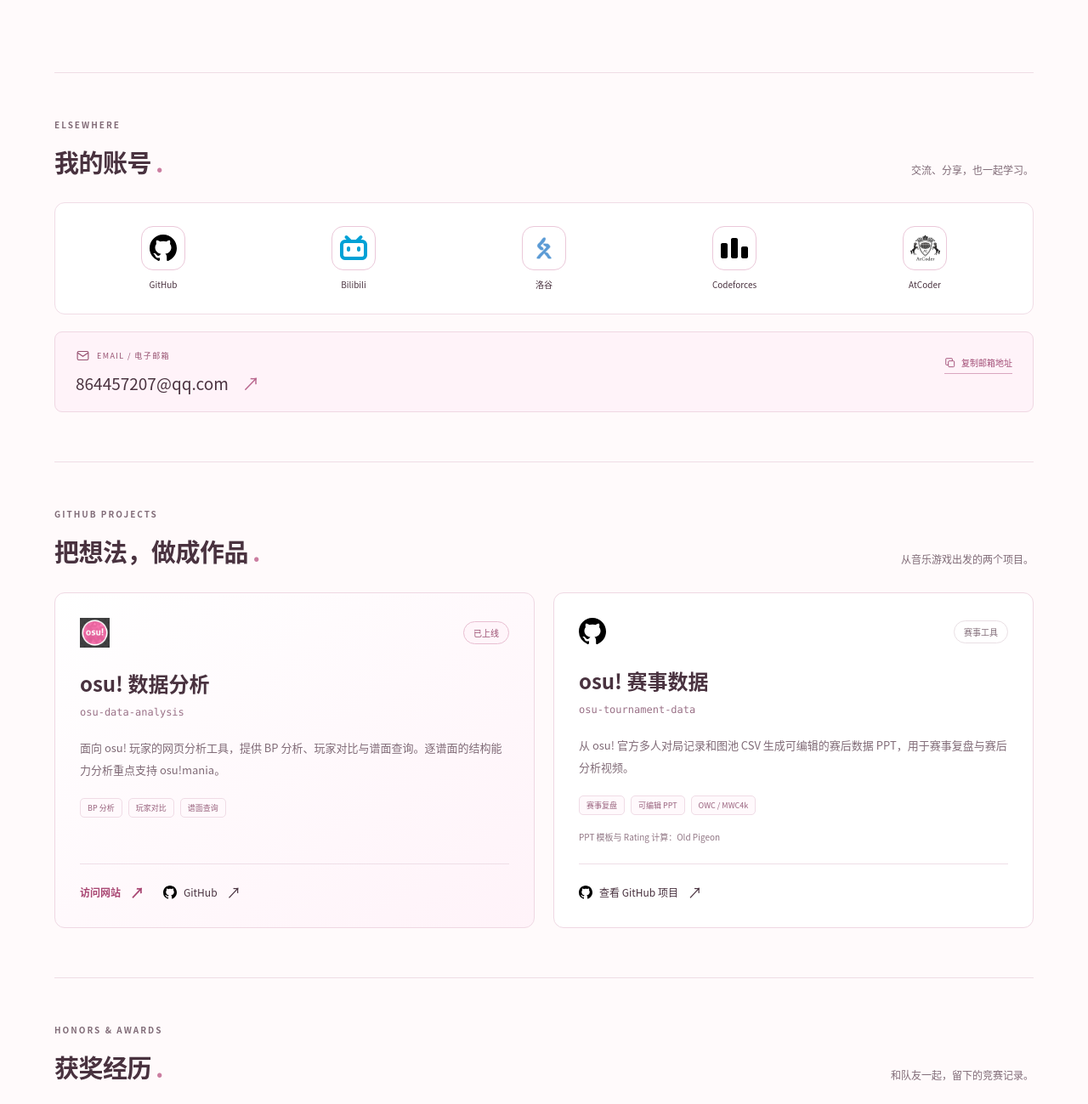
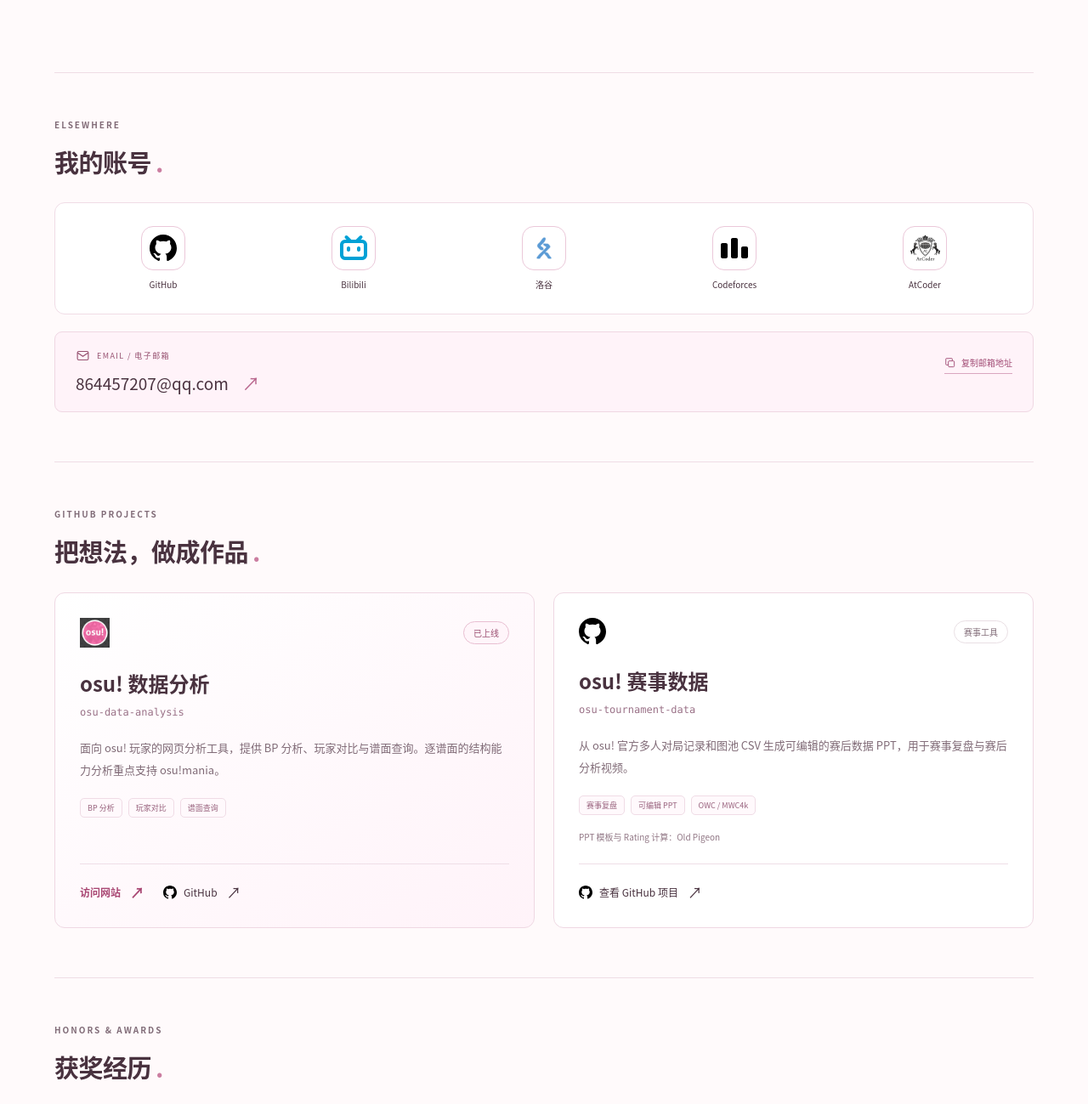
Before and after one commit to ToiletWater1234/ToiletWater1234.github.io, a plain HTML site: page index.html in a window 1280 px wide. Shown: the part 721-2020 px from the top of the page at 85% size. Drawn offline with Linux system fonts and the light colour scheme.

Commit message:
Remove secondary text beside section headings

```diff
--- a/index.html
+++ b/index.html
@@ -52,10 +52,7 @@
         </section>
 
         <section class="accounts-section" id="accounts" aria-labelledby="accounts-title">
-          <div class="section-heading section-heading-row">
-            <div><p class="eyebrow">ELSEWHERE</p><h2 id="accounts-title">我的账号<span class="heading-dot">.</span></h2></div>
-            <p class="section-description">交流、分享，也一起学习。</p>
-          </div>
+          <div class="section-heading"><p class="eyebrow">ELSEWHERE</p><h2 id="accounts-title">我的账号<span class="heading-dot">.</span></h2></div>
           <nav class="social-links" aria-label="我的非游戏网站账号">
             <a class="social-link" href="https://github.com/ToiletWater1234" target="_blank" rel="noopener noreferrer" aria-label="我的 GitHub 主页（在新标签页打开）"><span class="social-icon"><img src="./assets/icons/github.svg" width="32" height="32" alt=""></span><span>GitHub</span></a>
             <a class="social-link" href="https://space.bilibili.com/496872941" target="_blank" rel="noopener noreferrer" aria-label="我的 Bilibili 主页（在新标签页打开）"><span class="social-icon"><img src="./assets/icons/bilibili.ico" width="32" height="32" alt=""></span><span>Bilibili</span></a>
@@ -70,7 +67,7 @@
         </section>
 
         <section class="projects-section" id="projects" aria-labelledby="projects-title">
-          <div class="section-heading section-heading-row"><div><p class="eyebrow">GITHUB PROJECTS</p><h2 id="projects-title">把想法，做成作品<span class="heading-dot">.</span></h2></div><p class="section-description">从音乐游戏出发的两个项目。</p></div>
+          <div class="section-heading"><p class="eyebrow">GITHUB PROJECTS</p><h2 id="projects-title">把想法，做成作品<span class="heading-dot">.</span></h2></div>
           <div class="project-grid">
             <article class="project-card project-card-featured">
               <div class="project-topline"><img src="./assets/icons/osu.png" width="35" height="35" alt=""><span class="project-badge">已上线</span></div>
@@ -93,7 +90,7 @@
         </section>
 
         <section class="awards-section" id="awards" aria-labelledby="awards-title">
-          <div class="section-heading section-heading-row"><div><p class="eyebrow">HONORS &amp; AWARDS</p><h2 id="awards-title">获奖经历<span class="heading-dot">.</span></h2></div><p class="section-description">和队友一起，留下的竞赛记录。</p></div>
+          <div class="section-heading"><p class="eyebrow">HONORS &amp; AWARDS</p><h2 id="awards-title">获奖经历<span class="heading-dot">.</span></h2></div>
           <div class="award-grade" aria-labelledby="freshman-awards-title">
             <h3 class="award-grade-title" id="freshman-awards-title">大一</h3>
             <div class="awards-grid">
@@ -129,7 +126,7 @@
             </figure>
           </div>
 
-          <div class="sticker-heading"><h3>棠棠的表情簿<span class="heading-dot">.</span></h3><span>点开看看她的小表情 <span aria-hidden="true">↗</span></span></div>
+          <div class="sticker-heading"><h3>棠棠的表情簿<span class="heading-dot">.</span></h3></div>
           <div class="sticker-gallery">
             <figure class="sticker-card"><a href="./assets/oc/feitang-hooray.webp" target="_blank" rel="noopener noreferrer" aria-label="查看绯棠的好耶表情包大图（在新标签页打开）"><img src="./assets/oc/feitang-hooray.webp" width="600" height="600" loading="lazy" alt="绯棠开心举起双手的好耶表情包。"></a><figcaption>好耶 <span aria-hidden="true">✧</span></figcaption></figure>
             <figure class="sticker-card"><a href="./assets/oc/feitang-shy.webp" target="_blank" rel="noopener noreferrer" aria-label="查看绯棠的害羞表情包大图（在新标签页打开）"><img src="./assets/oc/feitang-shy.webp" width="600" height="600" loading="lazy" alt="绯棠脸红、手指轻轻相碰的害羞表情包。"></a><figcaption>害羞 <span aria-hidden="true">♡</span></figcaption></figure>
--- a/style.css
+++ b/style.css
@@ -66,8 +66,6 @@ h1 > span:first-of-type { color: var(--accent); }
 .section-heading .eyebrow { color: var(--muted); }
 .section-heading h2 { font-size: 29px; font-weight: 600; margin: 13px 0 0; letter-spacing: -.5px; }
 .heading-dot { color: #cb7da0; padding-left: 5px; }
-.section-heading-row { display: flex; align-items: end; justify-content: space-between; gap: 24px; }
-.section-description { color: var(--muted); font-size: 12px; line-height: 1.8; margin: 0; }
 .accounts-section, .projects-section, .awards-section, .oc-section, .interests-section { border-top: 1px solid var(--line); padding: 52px 0 58px; }
 .accounts-section .social-links { padding: 27px 20px; margin: 27px 0 20px; border: 1px solid #f0dce6; border-radius: 12px; background: #fff; }
 .project-grid { display: grid; grid-template-columns: repeat(2, minmax(0, 1fr)); gap: 22px; margin-top: 28px; }
@@ -118,7 +116,6 @@ h1 > span:first-of-type { color: var(--accent); }
 .character-sheet > figcaption > span:first-child { font-size: 9px; letter-spacing: 2px; }
 .sticker-heading { display: flex; align-items: center; justify-content: space-between; gap: 20px; margin-top: 48px; }
 .sticker-heading > h3 { font-size: 20px; font-weight: 500; margin: 0; }
-.sticker-heading > span { color: var(--muted); font-size: 10px; }
 .sticker-gallery { display: grid; grid-template-columns: repeat(3, minmax(0, 1fr)); gap: 20px; margin-top: 22px; }
 .sticker-card { background: #fff; border: 1px solid #f1dde7; border-radius: 10px; margin: 0; overflow: hidden; }
 .sticker-card > a { display: grid; place-items: center; padding: 18px 22px 8px; background: radial-gradient(ellipse at center, #fff2f8, #fff 70%); }
@@ -175,8 +172,6 @@ h1 > span:first-of-type { color: var(--accent); }
   .profile-art { width: min(100% - 12px, 430px); justify-self: center; padding: 22px; }
   .art-canvas { height: 345px; }
   .section-heading h2 { font-size: 26px; margin-top: 7px; }
-  .section-heading-row { align-items: start; flex-direction: column; gap: 12px; }
-  .section-description { font-size: 11px; }
   .accounts-section, .projects-section, .awards-section, .oc-section, .interests-section { padding: 36px 0 42px; }
   .accounts-section .social-links { padding: 22px 12px; }
   .project-grid { grid-template-columns: 1fr; gap: 17px; margin-top: 23px; }
@@ -198,7 +193,6 @@ h1 > span:first-of-type { color: var(--accent); }
   .character-sheet > figcaption { padding: 15px 18px; }
   .sticker-heading { margin-top: 34px; gap: 12px; align-items: start; }
   .sticker-heading > h3 { font-size: 18px; }
-  .sticker-heading > span { font-size: 9px; max-width: 100px; text-align: right; line-height: 1.8; }
   .sticker-gallery { gap: 9px; margin-top: 18px; }
   .sticker-card > a { padding: 8px 4px 0; }
   .sticker-card > figcaption { padding: 9px 8px 12px; font-size: 10px; gap: 6px; }
```
